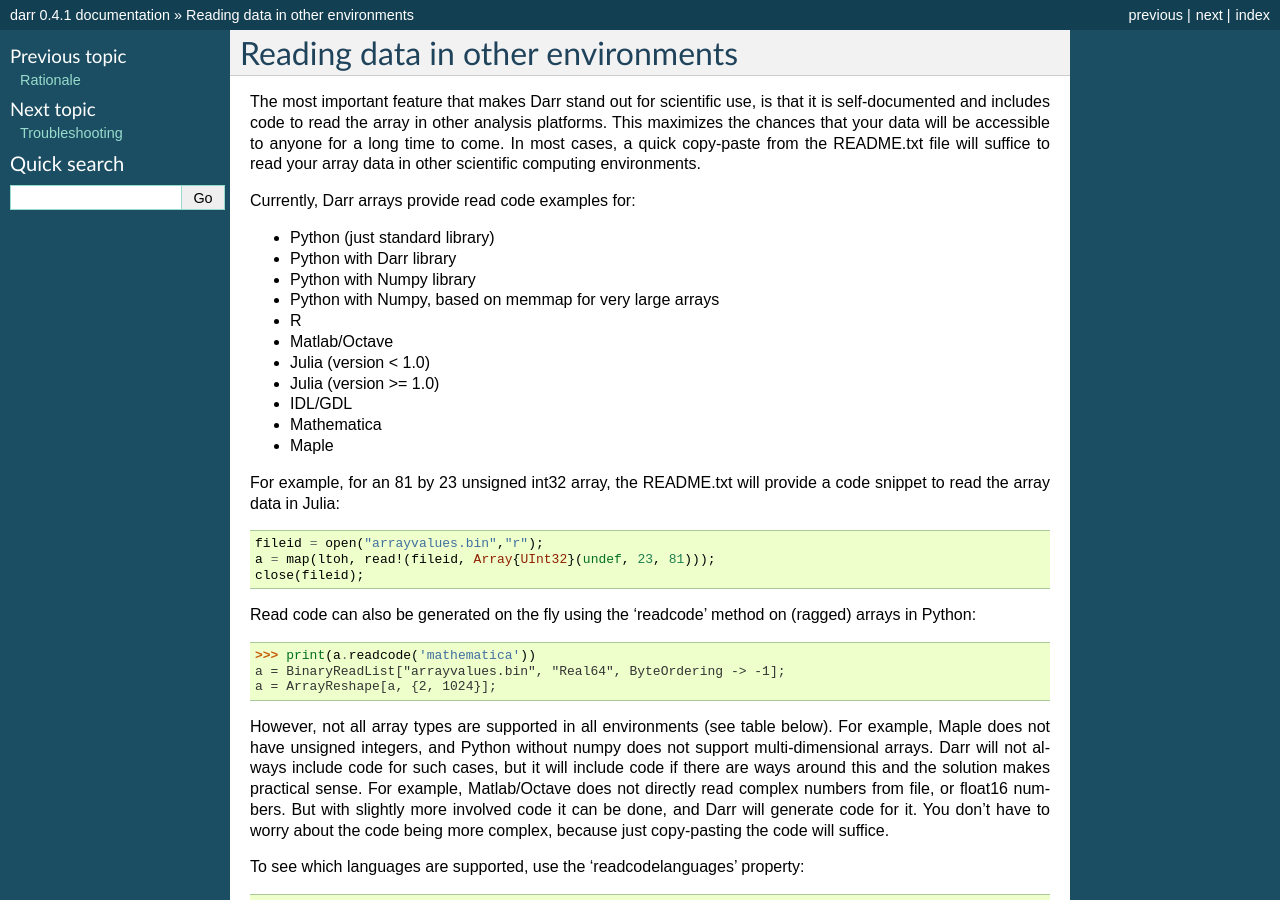
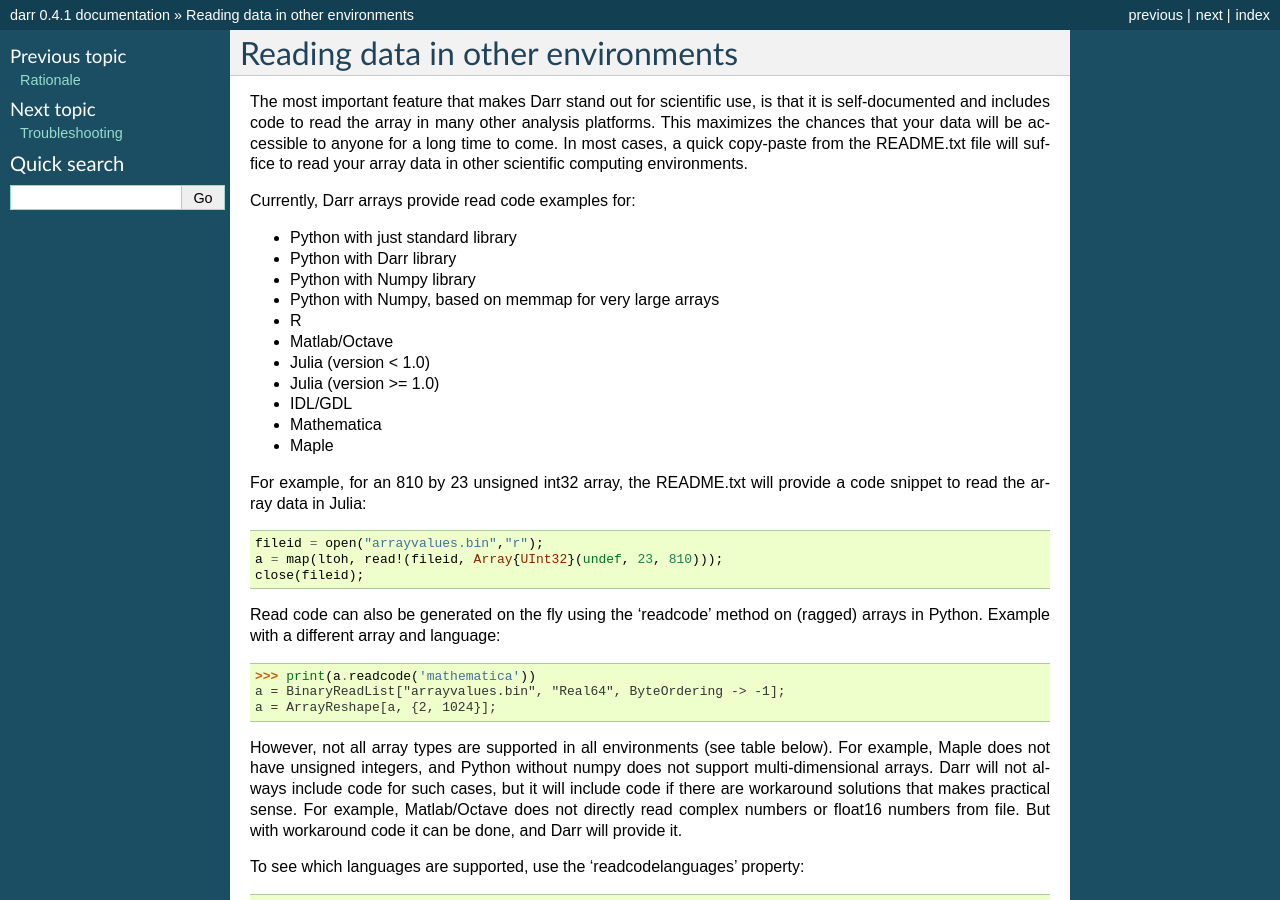
Before and after one commit to gbeckers/Darr, a Sphinx documentation site: the page built from docs/readcode.rst, in a window 1280 px wide and 900 px high. Built offline with Sphinx 7.4.7, drawn with Linux system fonts in a browser that asks for light colours; some of the changed text lies outside the part shown.

Commit message:
minor improvements

```diff
--- a/docs/readcode.rst
+++ b/docs/readcode.rst
@@ -2,7 +2,7 @@ Reading data in other environments
 ==================================
 
 The most important feature that makes Darr stand out for scientific use, is
-that it is self-documented and includes code to read the array in other
+that it is self-documented and includes code to read the array in many other
 analysis platforms. This maximizes the chances that your data will be
 accessible to anyone for a long time to come. In most cases, a quick
 copy-paste from the README.txt file will suffice to read your array data in
@@ -10,7 +10,7 @@ other scientific computing environments.
 
 Currently, Darr arrays provide read code examples for:
 
-- Python (just standard library)
+- Python with just standard library
 - Python with Darr library
 - Python with Numpy library
 - Python with Numpy, based on memmap for very large arrays
@@ -22,17 +22,17 @@ Currently, Darr arrays provide read code examples for:
 - Mathematica
 - Maple
 
-For example, for an 81 by 23 unsigned int32 array, the README.txt will
+For example, for an 810 by 23 unsigned int32 array, the README.txt will
 provide a code snippet to read the array data in Julia:
 
 .. code:: julia
 
     fileid = open("arrayvalues.bin","r");
-    a = map(ltoh, read!(fileid, Array{UInt32}(undef, 23, 81)));
+    a = map(ltoh, read!(fileid, Array{UInt32}(undef, 23, 810)));
     close(fileid);
 
 Read code can also be generated on the fly using the 'readcode' method on
-(ragged) arrays in Python:
+(ragged) arrays in Python. Example with a different array and language:
 
 .. code:: python
 
@@ -43,12 +43,10 @@ Read code can also be generated on the fly using the 'readcode' method on
 However, not all array types are supported in all environments (see table
 below). For example, Maple does not have unsigned integers, and Python
 without numpy does not support multi-dimensional arrays. Darr will not
-always include code for such cases, but it will include code if there are ways
-around this and the solution makes practical sense. For example, Matlab/Octave
-does not directly read complex numbers from file, or float16 numbers. But with
-slightly more involved code it can be done, and Darr will generate code for
-it. You don't have to worry about the code being more complex, because just
-copy-pasting the code will suffice.
+always include code for such cases, but it will include code if there
+are workaround solutions that makes practical sense. For example, Matlab/Octave
+does not directly read complex numbers or float16 numbers from file. But with
+workaround code it can be done, and Darr will provide it.
 
 To see which languages are supported, use the 'readcodelanguages' property:
 
```
Also changed, not shown: other parts of docs/readcode.rst (+3 -3 lines).
